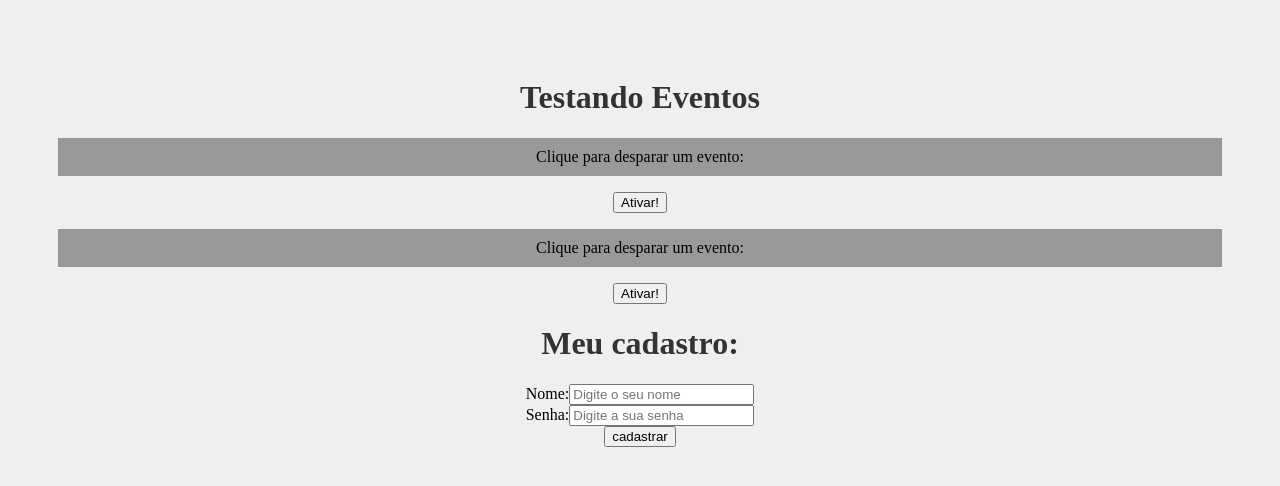
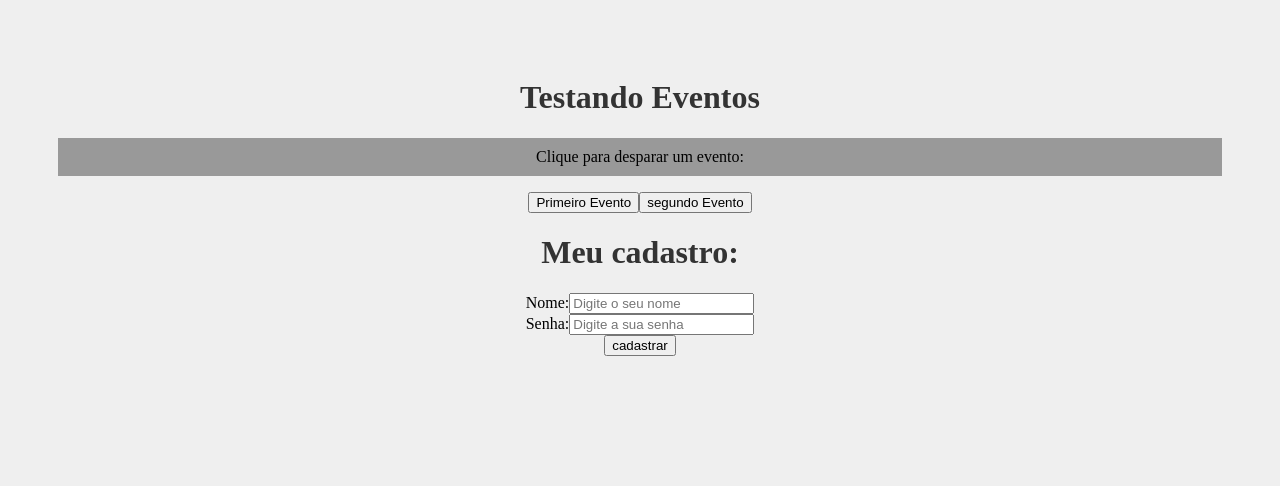
Before and after one commit to barbosaotavio/cost-manager, a React (Create React App) app: page / in a window 1280 px wide. Shown: the top 486 px of the page. Built offline with nearby package versions, Linux system fonts and the light colour scheme.

Commit message:
passando eventos por props

```diff
--- a/src/App.js
+++ b/src/App.js
@@ -7,8 +7,7 @@
   return (
   <div className= 'App'>
     <h1>Testando Eventos</h1>
-    <Evento numero='1'/>
-    <Evento numero='2'/>
+    <Evento/>
     <Form/>
     </div>
 
--- a/src/components/Evento.js
+++ b/src/components/Evento.js
@@ -1,13 +1,18 @@
-function Evento ( {numero} ) {
+import Button from './evento/Button'
+
+function Evento () {
 function meuEvento() {
-    console.log (`opa, fui ativado! ${numero}`)
-
+    console.log (`Ativando primeiro evento!`)
 }
+ function segundoEvento() {
+    console.log ('Ativando segundo evento')
+ }
 
     return(
         <div>
             <p>Clique para desparar um evento:</p>
-            <button onClick={meuEvento}> Ativar!</button>
+            <Button event={meuEvento}text= 'Primeiro Evento' />
+            <Button event={segundoEvento}text= 'segundo Evento' />
         </div>
     )
 
--- /dev/null
+++ b/src/components/evento/Button.js
@@ -0,0 +1,7 @@
+function Button(props) {
+
+    return <button onClick ={props.event}>{props.text}</button>
+
+    }
+
+    export default Button
```
